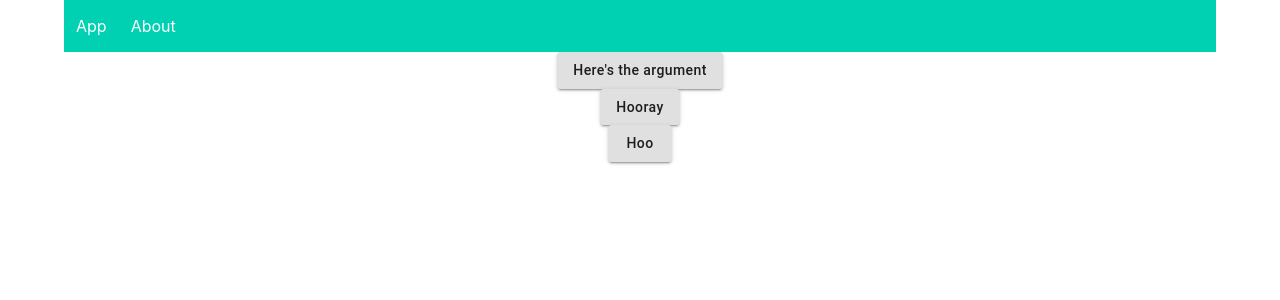
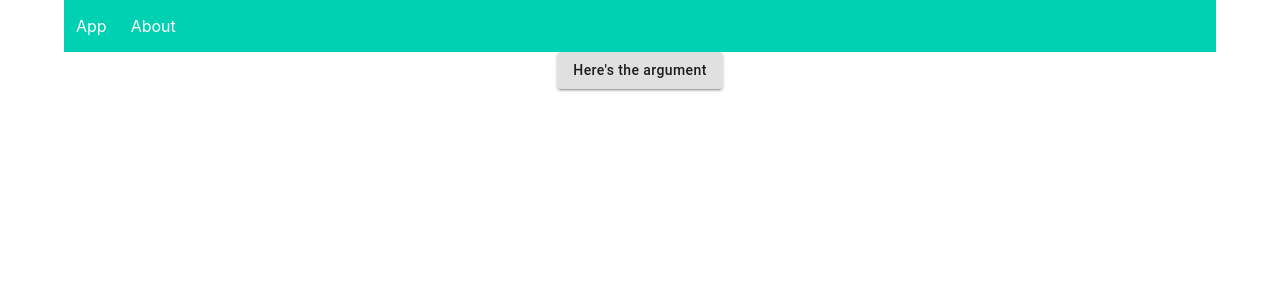
Before and after one commit to merezal/debayt.io, a React (Create React App) app: page / in a window 1280 px wide. Shown: the top 300 px of the page. Built offline with nearby package versions, Linux system fonts and the light colour scheme.

Commit message:
Modal targets Bubbles, update on close

```diff
--- a/src/App.tsx
+++ b/src/App.tsx
@@ -8,11 +8,8 @@ import About from './components/pages/About';
 const App: React.FC = () => {
   return (
     <Router>
-    <Route exact path='/' >
-      <div className="App">
-        <Header />
-            <Engine />
-      </div>
+    <Header />
+    <Route exact path='/' component={Engine}>
     </Route>
     <Route exact path='/about' component={About}></Route>
     </Router>
--- a/src/components/Bubble.tsx
+++ b/src/components/Bubble.tsx
@@ -1,18 +1,23 @@
 import React from 'react';
 import './Bubble.css';
 import Button from '@material-ui/core/Button';
-
+/*
 interface Bubble{
     content: string,
     modalState: boolean,
 }
+*/
 interface Bubble_Content {
     id: string,
     text: string,
     visible: boolean,
 }
+interface Bubble_Props{
+    content: Bubble_Content,
+    targeter: any
+}
 
-class Bubble extends React.Component<{ content: Bubble_Content, targeter: any }, { id: number, text: string, modalState: boolean }> {
+class Bubble extends React.Component<{ content: Bubble_Content, targeter: any }, { id: string, text: string, modalState: boolean }> {
     constructor(props: any){
         super(props);
         this.state={
@@ -21,19 +26,16 @@ class Bubble extends React.Component<{ content: Bubble_Content, targeter: any },
             modalState: props.content.visible,
         };
     }
+    /*
+    componentDidUpdate(prevProps: Bubble_Props){
+        console.log(prevProps.content.text, "===", this.state.text)
+        if(prevProps.content.text!==this.props.content.text){
+            this.setState({text: this.props.content.text})
+        }
+    } !SOMEHOW MUST RERENDER WHEN CONTENT UPDATES!  */
     /*FIXME*/
     toggleModal = (event: any) => {
-        this.setState({ modalState: true });
-        this.props.targeter( this.state.id );
-    }
-    hideModal = (event: any) => {
-        console.log("FALSE", this.state.modalState)
-        this.setState({ modalState: false });
-    }
-    public changeContent = (val: string) => {
-        console.log("Val: ", this.props.content, " to ", val);
-        this.setState({ text: val });
-        return 1;
+        this.props.targeter( this.props.content.id );
     }
     render() {
         console.log("Rendering ", this.state.modalState, " Visible");
@@ -41,7 +43,7 @@ class Bubble extends React.Component<{ content: Bubble_Content, targeter: any },
             <div className='Thought'>
 
                 {/* This is the text bubble that you want to change */}
-                <Button variant="contained" style={{ textTransform: 'none' }} onClick={this.toggleModal}>{this.state.text}</Button>
+                <Button variant="contained" style={{ textTransform: 'none' }} onClick={this.toggleModal}>{this.props.content.text}</Button>
             </div>
         );
     }
--- a/src/components/Engine.tsx
+++ b/src/components/Engine.tsx
@@ -1,29 +1,29 @@
-import React from 'react';
+import React, { useState } from 'react';
 import Bubble from './Bubble';
 import Modal from './Modal';
-import Uuid from 'uuid'
-import ReactDOM from 'react-dom';
+import Uuid from 'uuid';
 
-interface EngineState{
-    running: string;
-}
 interface Bubble_Content {
     id: string,
     text: string,
     visible: boolean,
 }
 
-let Engine: React.FC = () => {
+let Engine: React.FC = (modal_state) => {
 
-    //Content:
+    //Visibility of Modal
+    const [visibility, setVis]=useState(false);
+    //Target Bubble ID passed to Modal
+    const [targetID, setTID]=useState("");
+
     //This will be the object that holds an argument, as well as tracking id.
-    let Content: [Bubble_Content] = [{
+    const [Content, accessContent] = useState([{
         id: Uuid.v4(),
         text: "Here's the argument",
         visible: false,
-    }]
-    //createContent
-    //This function will be used to update Content, updating it with a
+    }] as [Bubble_Content])
+
+    //This function will be used to update Content, updating it with 'a'
     function createContent(a: string) {
         let insert;
         if (a) {
@@ -33,33 +33,49 @@ let Engine: React.FC = () => {
             insert = "Here's the argument";
         }
         Content.push({ id: Uuid.v4(), text: insert, visible: false, })
-        return
-    }/* When targeter is fired it changes spawns Modal or hides */
+        return;
+    }
+
+    /* FIX ME updates Content based on id and new string*/
+    function changeContent(b: string) {
+        let Z = Content.findIndex(e=>e.id===targetID);
+        let Update = Content;
+        Update[Z].text=b;
+        accessContent(Update);
+        console.log("Updated", Update);
+        return;
+    }
+
+    /* When targeter is fired it changes spawns Modal or hides */
     function targeter(target_id: string) {
-        if (target_id !== '0') {
-            console.log("Rendering Modal");
-            ReactDOM.render(< Modal target_uuid={target_id} />, document.getElementById('root'))
-        }
+        setTID(target_id);
+        console.log("Set target", targetID)
+        setVis(true);
     }
+
+    function closeModal(){
+        setTID("");
+        setVis(false);
+    }
+
     /* Renders all the Bubbles in the Content[] */
     function renderBubbles(Content: [Bubble_Content]) {
-        createContent("Hooray");
-        createContent("Hoo");
+        //createContent("Hooray");
+        //createContent("Hoo");
         let Elements = [];
         for (let i = 0; i < Content.length; i++) {
             Elements.push(<Bubble key={Content[i].id} content={Content[i]} targeter={(targeter)} />)
-            console.log(Content[i].id, " : ", Content[i].text)
         }
         return Elements;
     }
+
     return (
         //console.log(this.props);
         //<Bubble content={Content.content} />
         <div className="Container">
             { renderBubbles(Content) }
+            { visibility ? < Modal target_uuid={targetID} content_array={Content} changeContent={changeContent} close={closeModal}/>:null}
         </div>
-        /* This is the [hidden] modal backdrop, where you input the text*/
-        /* Boolean visible value determines visibility */
     );
 }
 
--- a/src/components/Modal.css
+++ b/src/components/Modal.css
@@ -3,7 +3,6 @@
     padding-top: 75px;
     margin: 0;
     top: 0;
-    left: 0;
     width: 100%;
     height: 100%;
     background: rgba(17, 16, 16, 0.85);
@@ -14,8 +13,6 @@
     position: relative;
     top: 40%;
     display: block;
-    align-items: center;
-    justify-items: center;
 }
 #closeModal{
     position: relative;
--- a/src/components/Modal.tsx
+++ b/src/components/Modal.tsx
@@ -2,76 +2,45 @@ import React from 'react';
 import './Modal.css';
 import Fab from '@material-ui/core/Fab';
 import TextField from '@material-ui/core/TextField';
-import Bubble from './Bubble';
 
-
-interface typ_bubble {
+interface Bubble_Content {
+    id: string,
     text: string,
-    change: object,
+    visible: boolean,
 }
 
-
-class Modal extends React.Component<{ target_uuid: string }, { Cubble: any, content: string | null, id_target: string }>{
+class Modal extends React.Component<{ close: any, target_uuid: string, content_array: [Bubble_Content], changeContent: any }, { id_target: string, text: string }>{
     constructor(props: any){
         super(props);
         this.state = {
-            Cubble: this.getBubble(),
-            content: this.getContent(),
             id_target: props.target_uuid,
+            text: this.getBubble(),
         };
     }
-    /* Function fetch content from id*/
+    /* Fetches the Bubble_Content, for the given id, from the Content[] array in Engine.*/
     private getBubble = () => {
-        let T = document.getElementById(this.props.target_uuid);
-        if (T === null) {
-            return "!Target Not Found!";
-        }
-        else {
-            return T;
-        }
+        let T = this.props.content_array.filter(todo=>todo.id===this.props.target_uuid);
+        console.log("FETCHED_BUB: ", T[0] );
+        return T[0].text;
     }
-    private getContent = () => {
-        let C = document.getElementById(this.props.target_uuid) as Bubble | null ;
-        if (C === null) {
-            return ("!Error NO TARGET!");
-        }
-        else {
-            return C.state.text;
-        }
-    }
-
+    /* TextField change triggers update to Engine Content[] */
     private handleText = (event: React.FormEvent<HTMLInputElement>) => {
         let x = event.currentTarget.getElementsByTagName("textarea")[0].value;
-        console.log("SENDING: ", x);
-        /* Target base input in Materialui styling */
-        x = this.state.Cubble.changeContent(x);
-        /* TODO make request to update server */
-
+        return this.props.changeContent(x);
+        /* TODO make live change to button text, rerendering modal? */
     }
     public toggleVis = (event: React.MouseEvent<HTMLElement>) => {
-        console.log("Toggling Visibility", event.target);
-        /* FIXME Toggle visibility or remove from DOM */
-        this.state.Cubble.hideModal(event);
+        this.props.close();
     }
     render() {
-        /* FIXME get visibility from content*/
-        //if (this.state.Cubble.modalState) {
-            console.log("MODAL");
             return (
                 <div id="modalBlock"  >
                     <Fab color="secondary" size="small" id="closeModal" onClick={this.toggleVis.bind(this)}>X</Fab>
                     <span className="BubbleInput">
-                        <TextField id="filled-textarea" margin="normal" multiline label="Enter Message" variant="filled" value={this.state.Cubble.text} onInput={this.handleText} autoFocus />
+                        <TextField id="filled-textarea" margin="normal" multiline label="Enter Message" variant="filled" defaultValue={this.state.text} onInput={this.handleText} autoFocus />
                     </span>
                 </div>
             );
-        /*
-        else {
-            return (
-                <div id="modalBlock" style={{ visibility: 'hidden' }}>
-                </div>
-            );
-        }*/
     }
 }
 
```
